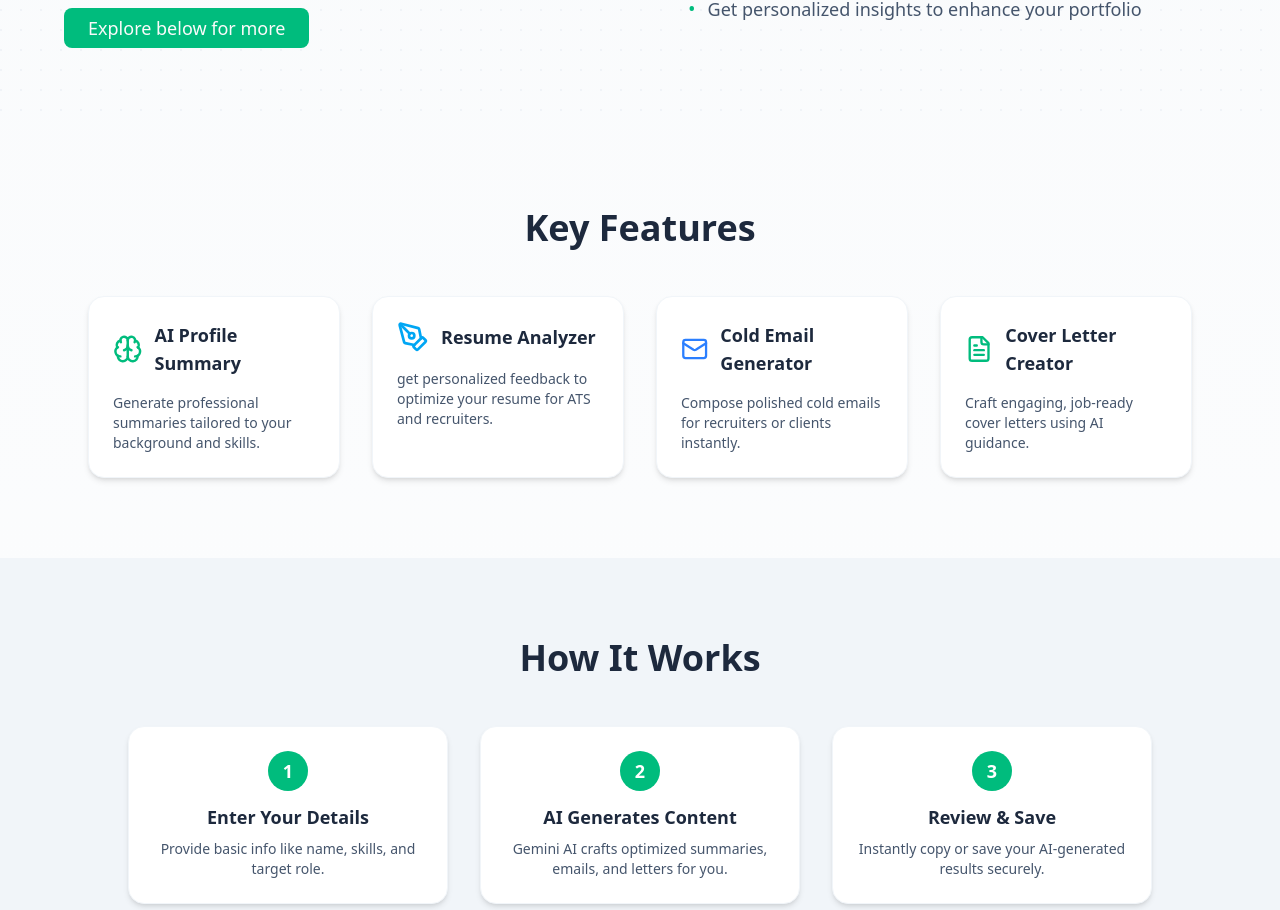
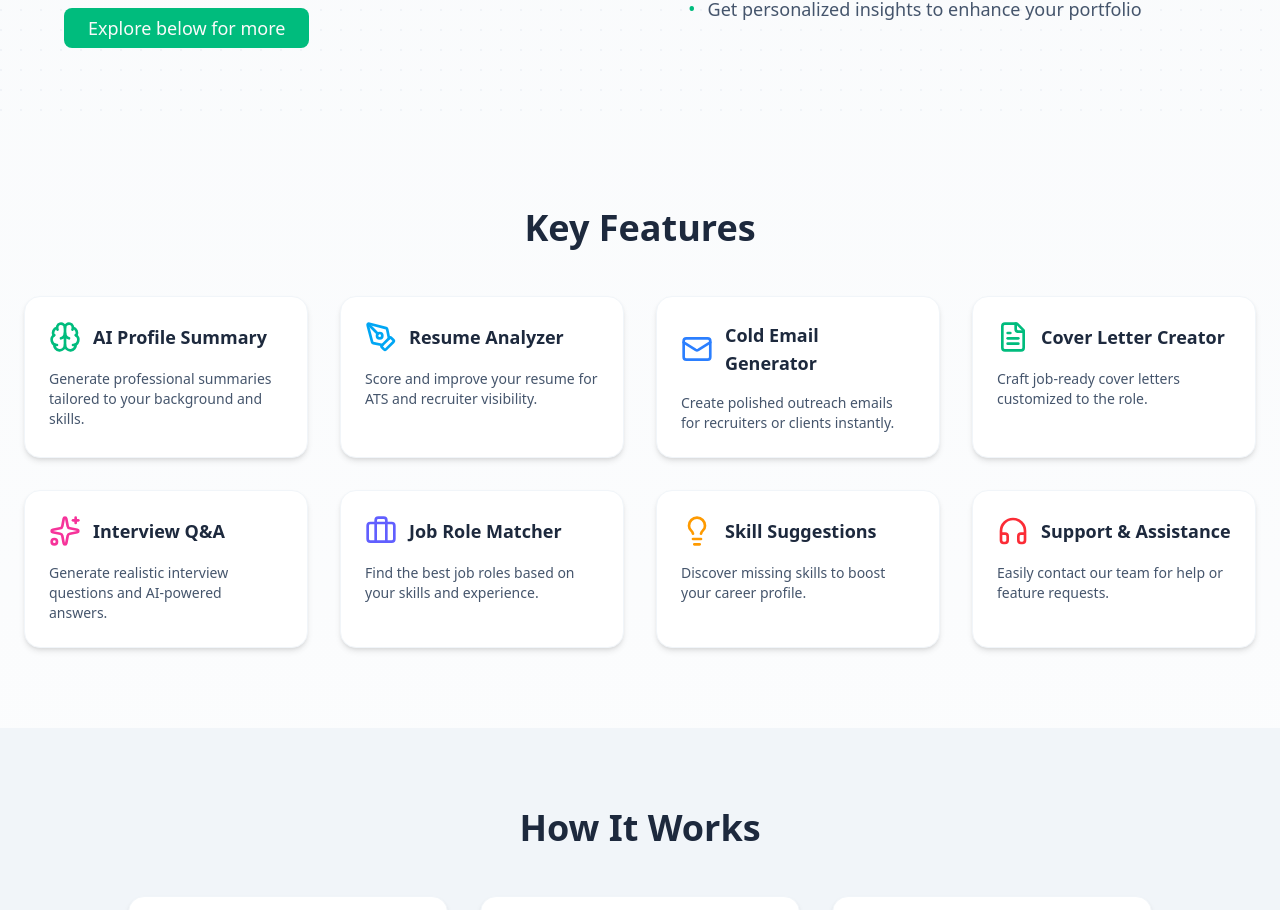
Before and after one commit to PRATYAKSH15/Profile_Builder, a Next.js app: page / in a window 1280 px wide. Shown: the part 756-1666 px from the top of the page. Built offline with nearby package versions, Linux system fonts and the light colour scheme; no server answers.

Commit message:
corrected made contact us-> public

```diff
--- a/app/contact/page.tsx
+++ b/app/contact/page.tsx
@@ -1,41 +1,36 @@
 "use client";
 
-import { useState, useEffect } from "react";
+import { useState } from "react";
 import { motion } from "framer-motion";
 import { Button } from "@/components/ui/button";
 import { Input } from "@/components/ui/input";
 import { Textarea } from "@/components/ui/textarea";
-import { useUser } from "@clerk/nextjs";
-import { useRouter } from "next/navigation";
+import {
+  Card,
+  CardHeader,
+  CardTitle,
+  CardDescription,
+  CardContent,
+} from "@/components/ui/card";
 
 export default function ContactPage() {
-  const { isSignedIn, isLoaded } = useUser();
-  const router = useRouter();
-
   const [form, setForm] = useState({
     name: "",
     email: "",
     message: "",
-    hp: "", // honeypot
+    hp: "",
   });
+
   const [loading, setLoading] = useState(false);
   const [success, setSuccess] = useState(false);
 
-  // Redirect if not signed in
-  useEffect(() => {
-    if (isLoaded && !isSignedIn) {
-      router.push("/sign-in");
-    }
-  }, [isLoaded, isSignedIn, router]);
-
   const handleChange = (
     e: React.ChangeEvent<HTMLInputElement | HTMLTextAreaElement>
-  ) => {
-    setForm({ ...form, [e.target.name]: e.target.value });
-  };
+  ) => setForm({ ...form, [e.target.name]: e.target.value });
 
   const handleSubmit = async () => {
     if (!form.name || !form.email || !form.message) return;
+
     setLoading(true);
     setSuccess(false);
 
@@ -49,8 +44,6 @@ export default function ContactPage() {
       if (res.ok) {
         setSuccess(true);
         setForm({ name: "", email: "", message: "", hp: "" });
-      } else {
-        console.error("Failed to send message");
       }
     } catch (err) {
       console.error(err);
@@ -59,36 +52,73 @@ export default function ContactPage() {
     }
   };
 
-  if (!isLoaded || !isSignedIn) {
-    return <div className="text-center mt-20">Checking authentication...</div>;
-  }
+  return (
+    <main className="relative min-h-screen flex items-center justify-center p-6 bg-gradient-to-br from-white via-slate-50 to-slate-100 overflow-hidden">
 
-  return (
-    <main className="min-h-screen flex items-center justify-center bg-gradient-to-b from-slate-50 to-white p-6">
+      {/* Gradient Blobs */}
       <motion.div
-        initial={{ opacity: 0, y: 20 }}
+        animate={{ opacity: [0.3, 0.5, 0.3] }}
+        transition={{ duration: 10, repeat: Infinity }}
+        className="absolute top-[-200px] left-[-150px] w-[450px] h-[450px] rounded-full bg-emerald-300/30 blur-[140px] -z-20"
+      />
+
+      <motion.div
+        animate={{ opacity: [0.3, 0.6, 0.3] }}
+        transition={{ duration: 11, repeat: Infinity }}
+        className="absolute bottom-[-200px] right-[-150px] w-[450px] h-[450px] rounded-full bg-sky-300/30 blur-[140px] -z-20"
+      />
+
+      {/* Subtle Grid */}
+      <div
+        className="absolute inset-0 -z-10 opacity-[0.07]"
+        style={{
+          backgroundImage:
+            "linear-gradient(#0f766e22 1px, transparent 1px), linear-gradient(90deg, #0f766e22 1px, transparent 1px)",
+          backgroundSize: "48px 48px",
+        }}
+      />
+
+      {/* Floating Square */}
+      <motion.div
+        initial={{ opacity: 0, rotate: 0 }}
+        animate={{ opacity: 0.25, rotate: 360 }}
+        transition={{ duration: 55, repeat: Infinity, ease: "linear" }}
+        className="absolute w-[650px] h-[650px] border border-emerald-400/20 rounded-xl -z-10"
+        style={{ filter: "blur(3px)" }}
+      />
+
+      {/* Contact Card */}
+      <motion.div
+        initial={{ opacity: 0, y: 30 }}
         animate={{ opacity: 1, y: 0 }}
-        transition={{ duration: 0.6 }}
-        className="w-full max-w-md bg-white p-8 rounded-2xl shadow-lg border"
+        transition={{ duration: 0.6, ease: "easeOut" }}
+        className="w-full max-w-lg"
       >
-        <h1 className="text-2xl font-bold text-center mb-6 text-emerald-600">
+        <Card className="backdrop-blur-xl bg-white/70 border border-white/40 shadow-xl rounded-2xl">
+          <CardHeader>
+            <CardTitle className="text-3xl font-bold bg-gradient-to-r from-emerald-600 to-sky-600 bg-clip-text text-transparent text-center">
               Contact Us
-        </h1>
+            </CardTitle>
+            <CardDescription className="text-center text-slate-600">
+              We're here to help! Fill out the form below.
+            </CardDescription>
+          </CardHeader>
+
+          <CardContent className="space-y-4 mt-2">
 
             {success && (
-          <p className="text-green-600 text-center mb-4">
-            Your message has been sent successfully!
+              <p className="text-emerald-600 text-center font-medium animate-pulse">
+                Message sent successfully!
               </p>
             )}
 
-        <div className="space-y-4">
-          {/* Honeypot (hidden for users) */}
+            {/* Honeypot */}
             <input
               type="text"
               name="hp"
               value={form.hp}
               onChange={handleChange}
-            style={{ display: "none" }}
+              className="hidden"
               autoComplete="off"
             />
 
@@ -97,30 +127,35 @@ export default function ContactPage() {
               placeholder="Your Name"
               value={form.name}
               onChange={handleChange}
+              className="focus:ring-2 focus:ring-emerald-400"
             />
+
             <Input
               name="email"
+              type="email"
               placeholder="Your Email"
-            type="email"
               value={form.email}
               onChange={handleChange}
+              className="focus:ring-2 focus:ring-emerald-400"
             />
+
             <Textarea
               name="message"
               placeholder="Your Message"
               value={form.message}
               onChange={handleChange}
-            className="min-h-[120px]"
+              className="min-h-[130px] focus:ring-2 focus:ring-emerald-400"
             />
 
             <Button
               onClick={handleSubmit}
               disabled={loading}
-            className="w-full bg-emerald-500 hover:bg-emerald-600 text-white"
+              className="w-full bg-gradient-to-r from-emerald-600 to-emerald-700 hover:from-emerald-700 hover:to-emerald-800 text-white font-semibold shadow-md rounded-lg"
             >
               {loading ? "Sending..." : "Send Message"}
             </Button>
-        </div>
+          </CardContent>
+        </Card>
       </motion.div>
     </main>
   );
--- a/app/page.tsx
+++ b/app/page.tsx
@@ -3,7 +3,7 @@
 import { motion } from "framer-motion";
 import { Button } from "@/components/ui/button";
 import Link from "next/link";
-import { Brain, PenTool, Mail, FileText, Sparkles } from "lucide-react";
+import { Brain, PenTool, Mail, FileText, Sparkles,Briefcase, Headphones, Lightbulb } from "lucide-react";
 import {
   Accordion,
   AccordionContent,
@@ -128,7 +128,7 @@ export default function HomePage() {
       </section>
 
       {/* ---------- FEATURES ---------- */}
-      <section className="py-20 px-6 max-w-6xl mx-auto text-center">
+<section className="py-20 px-6 max-w-7xl mx-auto text-center">
   <motion.h2
     initial={{ opacity: 0, y: 20 }}
     animate={{ opacity: 1, y: 0 }}
@@ -147,25 +147,41 @@ export default function HomePage() {
     <FeatureCard
       icon={<PenTool className="text-sky-500 w-8 h-8" />}
       title="Resume Analyzer"
-            desc="get personalized feedback to optimize your resume for ATS and recruiters."
+      desc="Score and improve your resume for ATS and recruiter visibility."
     />
     <FeatureCard
       icon={<Mail className="text-blue-500 w-8 h-8" />}
       title="Cold Email Generator"
-            desc="Compose polished cold emails for recruiters or clients instantly."
+      desc="Create polished outreach emails for recruiters or clients instantly."
     />
     <FeatureCard
       icon={<FileText className="text-emerald-500 w-8 h-8" />}
       title="Cover Letter Creator"
-            desc="Craft engaging, job-ready cover letters using AI guidance."
+      desc="Craft job-ready cover letters customized to the role."
     />
-          {/* <FeatureCard
-            icon={<PenTool className="text-sky-500 w-8 h-8" />}
+    <FeatureCard
+      icon={<Sparkles className="text-pink-500 w-8 h-8" />}
+      title="Interview Q&A"
+      desc="Generate realistic interview questions and AI-powered answers."
+    />
+    <FeatureCard
+      icon={<Briefcase className="text-indigo-500 w-8 h-8" />}
+      title="Job Role Matcher"
+      desc="Find the best job roles based on your skills and experience."
+    />
+    <FeatureCard
+      icon={<Lightbulb className="text-amber-500 w-8 h-8" />}
       title="Skill Suggestions"
-            desc="Discover new in-demand skills relevant to your field."
-          /> */}
+      desc="Discover missing skills to boost your career profile."
+    />
+    <FeatureCard
+      icon={<Headphones className="text-red-500 w-8 h-8" />}
+      title="Support & Assistance"
+      desc="Easily contact our team for help or feature requests."
+    />
   </div>
 </section>
+
 
       {/* ---------- HOW IT WORKS ---------- */}
       <section className="py-20 px-6 bg-slate-100 text-center">
```
Lines whose indentation alone changed are shown as unchanged.
